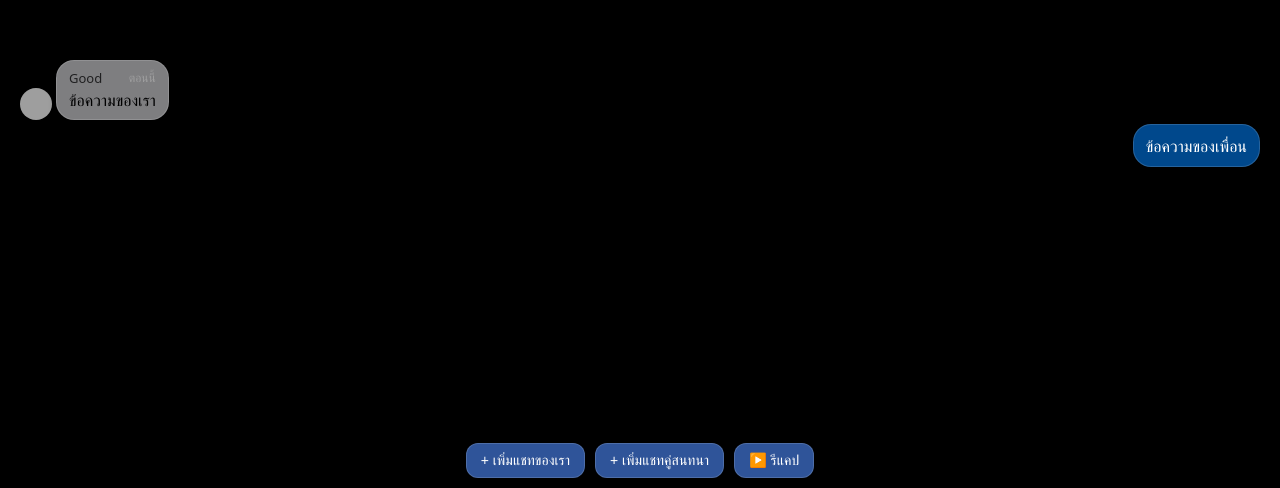
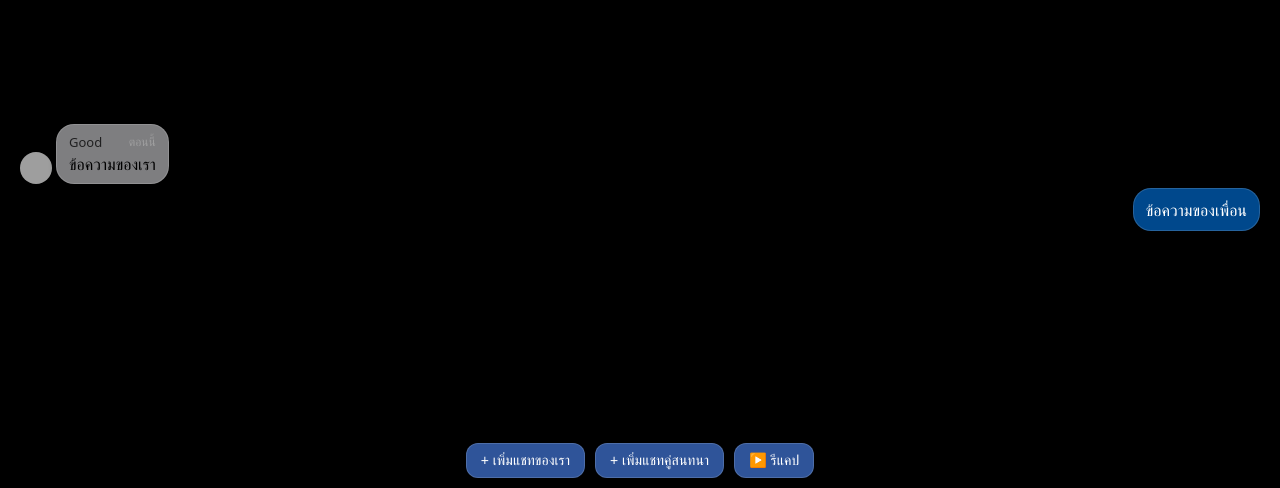
Before and after one commit to JoeKittiphong/Facebook-message-page, a plain HTML site: page Index.html in a window 1280 px wide. Shown: the part 312-800 px from the top of the page. Drawn offline with Linux system fonts and the light colour scheme; grey boxes are pictures that could not be loaded.

Commit message:
Update Index.html
Margin top 20%

```diff
--- a/Index.html
+++ b/Index.html
@@ -11,7 +11,7 @@ body {
   padding: 20px;
   padding-bottom: 80px;
   margin: 0;
-  margin-top : 15%;
+  margin-top : 20%;
 }
 #chatContainer {
   display: flex;
```
